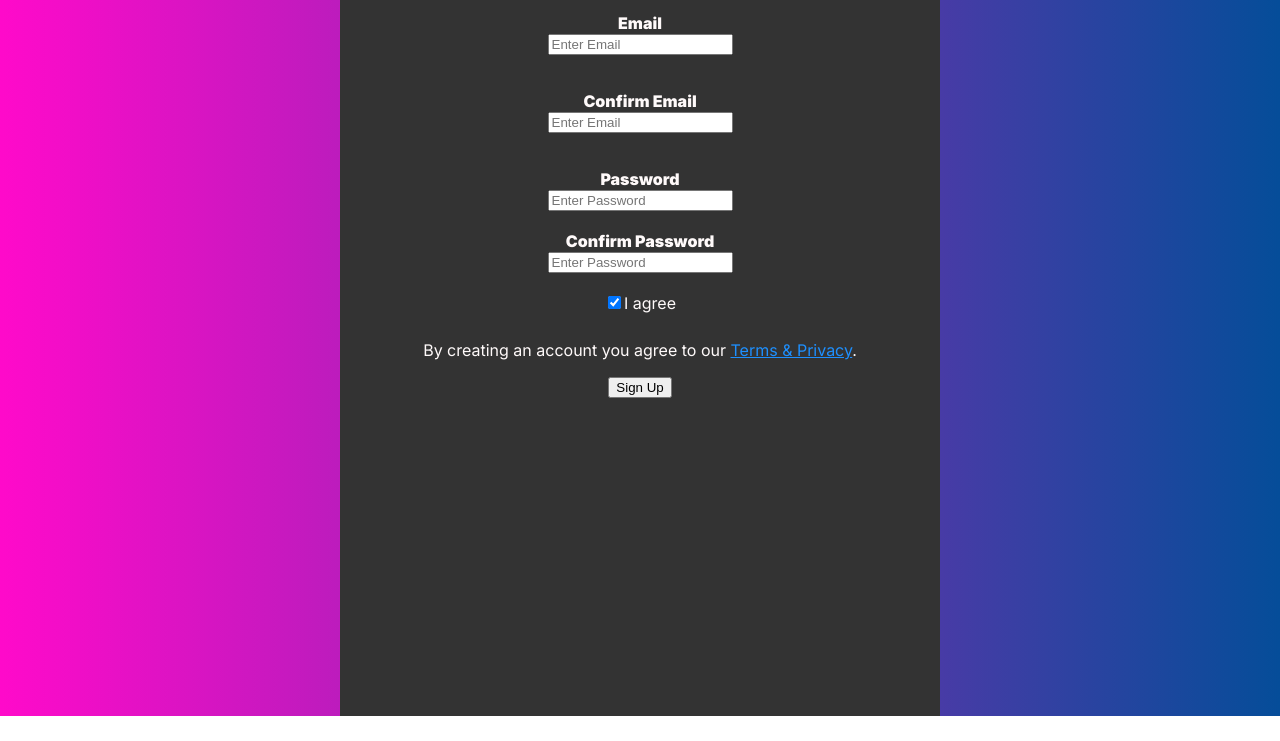
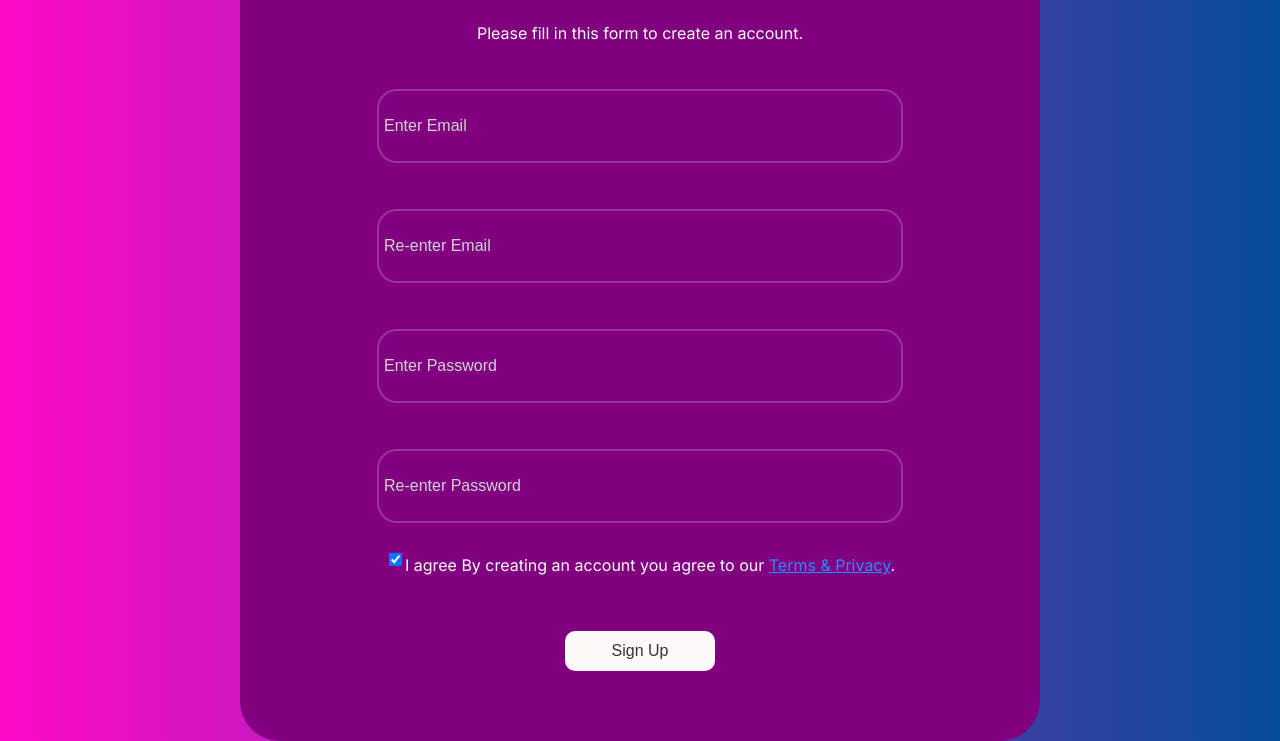
Before and after one commit to cihanyilmazzz/EmailForm-SignUp-JS, a plain HTML site: page index.html in a window 1280 px wide. Shown: the part 105-846 px from the top of the page. Before the commit the page ends 821 px from the top, so only its background shows below. Drawn offline with Linux system fonts and the light colour scheme.

Commit message:
form style update

```diff
--- a/index.html
+++ b/index.html
@@ -1,4 +1,3 @@
-
 <!DOCTYPE html>
 <html lang="en">
 <head>
@@ -11,41 +10,37 @@
 </head>
 <body>
 
-    <div class="container">
-        <form action="">
-            <div class="container">
+    <div class="wrapper">
+        <form action="" class="register-form">
+
               <h1>Sign Up</h1>
               <p>Please fill in this form to create an account.</p>
 
-                <div class="email">
-                    <label for="email"><b>Email</b></label><br>
+                <div class="input-box">
                     <input type="text" placeholder="Enter Email" name="email" id="email" autocomplete="off" required>
                     <p id="email-validation"></p>
                     <p id="char-message"></p>
+                    <div id="suggestion-box"></div>
+                    <p id="email-feedback"></p>
                 </div>
-                <div class="repeat-email">
-                    <label for="email"><b>Confirm Email</b></label><br>
-                    <input type="text" placeholder="Enter Email" name="email" id="email2" required>
+                <div class="input-box">
+                    <input type="text" placeholder="Re-enter Email" name="email" id="email2" required>
                     <p id="confirm-message"></p>
                 </div>
-                <div class="pwd">
-                    <label for="psw"><b>Password</b></label><br>
+                <div class="input-box">
                     <input type="password" placeholder="Enter Password" name="psw" id="pwd" required>
                 </div>
-                <div class="repeat-pwd">
-                    <label for="psw"><b>Confirm Password</b></label><br>
-                    <input type="password" placeholder="Enter Password" name="psw" id="pwd repeat-pwd" required>
+                <div class="input-box">
+                    <input type="password" placeholder="Re-enter Password" name="psw" id="pwd" required>
+                </div>
+                <div class="terms">
+                    <input type="checkbox" checked="checked" name="remember" style="margin-bottom:15px"></input><p>I agree By creating an account you agree to our <a href="#" style="color:dodgerblue">Terms & Privacy</a>.</p>
+
+                </div>
+                <div class="sign-up-section">
+                    <button type="submit" class="submit-btn">Sign Up</button>
                 </div>
 
-              <label>
-                <input type="checkbox" checked="checked" name="remember" style="margin-bottom:15px">I agree</input>
-              </label>
-                <p>By creating an account you agree to our <a href="#" style="color:dodgerblue">Terms & Privacy</a>.</p>
-
-              <div class="sign-up-section">
-                <button type="submit" class="submit-btn">Sign Up</button>
-              </div>
-            </div>
           </form>
 
     </div>
--- a/script.js
+++ b/script.js
@@ -1,38 +1,45 @@
 // Sign Up Form - Email address validation
-// Email input
+// Email form elements
 const emailInput = document.getElementById("email");
 const emailInput2 = document.getElementById("email2");
-// Confirmation and Error message
+const submitBtn = document.querySelector(".submit-btn");
+const suggestionBox = document.getElementById("suggestion-box");
+const pwd = document.getElementById("pwd");
+const feedback = document.getElementById("email-feedback");
+const emailPattern = /^[a-zA-Z0-9._-]+@[a-zA-Z0-9.-]+\.[a-zA-Z]{2,6}$/;
+
+// Confirmation & Error message
 const confirmMessage = document.getElementById("confirm-message");
 const errorMessage = document.getElementById("email-validation");
 const charMessage = document.getElementById("char-message");
+
+// Email character limit
 const charLimit = 50;
 
-const submitBtn = document.querySelector(".submit-btn");
-
+// Real time Email address validation
+emailInput.addEventListener("input", function() {
+    if(emailPattern.test(emailInput.value)) {
+        feedback.textContent = "Valid email";
+        feedback.style.color = "green";
+    }
+    else {
+        feedback.textContent = "Invalid email";
+        feedback.style.color = "red";
+    }
+});
 
 submitBtn.addEventListener("click", (e)=> {
     // Prevent form from Submitting
     e.preventDefault();
     const email = emailInput.value;
-    const emailPattern = /^[a-zA-Z0-9._-]+@[a-zA-Z0-9.-]+\.[a-zA-Z]{2,6}$/;
     const emailLength = emailInput.value.length;
-
-    // Email validation
-    if (emailPattern.test(email)) {
-        errorMessage.textContent = "Valid email";
-        errorMessage.style.color = "green";
-    }
-    else {
-        errorMessage.textContent = "Please enter a valid email address.";
-        errorMessage.style.color = "red";
-    }
 
     // Email character limit
     if (emailLength > charLimit) {
         charMessage.textContent = "Email cannot exceed 50 characters";
         emailInput.value = emailLength.value.substring(0, charLimit);
     }
+
     // Removing validation message
     setTimeout(() => {
         errorMessage.style.display = "none";
@@ -42,7 +49,6 @@ submitBtn.addEventListener("click", (e)=> {
         errorMessage.style.display = "block";
         charMessage.style.display = "block";
     }
-
 });
 
 // Email confirmation check
@@ -52,6 +58,7 @@ submitBtn.addEventListener("click", (e) => {
     const add1 = emailInput.value;
     const add2 = emailInput2.value;
 
+    // Email matching validation
     if (add1 === add2) {
         confirmMessage.textContent= "Emails match!";
         confirmMessage.style.color = "green";
@@ -60,6 +67,7 @@ submitBtn.addEventListener("click", (e) => {
         confirmMessage.textContent = "Emails don't match!";
         confirmMessage.style.color = "red";
     }
+
     // Removing validation message
     setTimeout(() => {
         confirmMessage.style.display = "none";
@@ -68,4 +76,4 @@ submitBtn.addEventListener("click", (e) => {
     if(confirmMessage.style.display = "none") {
         confirmMessage.style.display = "block";
     }
-})
+});
--- a/style.css
+++ b/style.css
@@ -16,22 +16,62 @@ body {
   justify-content: center;
   align-items: center;
 }
-.container {
-  background-color: #333333;
-  width: 600px;
-  height: 800px;
+.wrapper {
+  width: 800px;
+  background-color: purple;
+  color: snow;
+  border-radius: 40px;
+}
+.wrapper h1 {
+  font-size: 36px;
+  text-align: center;
+}
+.wrapper .input-box {
+  width: 80%;
+  height: 50px;
+  margin: 30px 0;
+  padding-bottom: 10px;
+}
+.register-form {
+  display: flex;
+  flex-direction: column;
+  align-items: center;
+  padding-top: 20px;
+  padding-bottom: 70px;
+}
+.input-box input {
+  width: 80%;
+  height: 100%;
+  background: transparent;
+  border: none;
+  outline: none;
+  border: 2px solid rgba(255, 255, 255, .2);
+  border-radius: 20px;
+  color: snow;
+  font-size: 16px;
+  padding: 10px 5px;
+}
+.input-box input::placeholder {
+  color: lightgray;
+}
+.terms {
+  display: flex;
+  justify-content: center;
+  align-items: center;
+}
+.submit-btn {
+  height: 40px;
+  width: 150px;
+  font-size: 1rem;
+  background: snow;
+  color: #333333;
+  border: none;
+  border-radius: 10px;
+  margin-top: 40px;
+  transition: all .2s ease;
+  cursor: pointer;
+}
+.submit-btn:hover {
+  background-color: #6a78e6;
   color: snow;
 }
-
-.email {
-  padding-bottom: 20px;
-}
-.repeat-email {
-  padding-bottom: 20px;
-}
-.pwd {
-  padding-bottom: 20px;
-}
-.repeat-pwd {
-  padding-bottom: 20px;
-}
```
